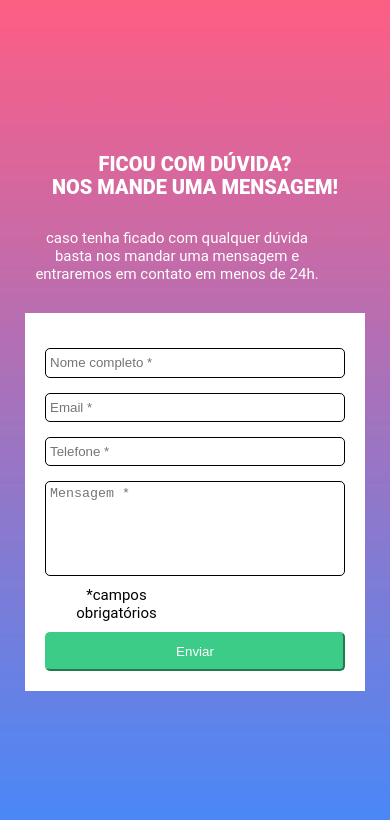
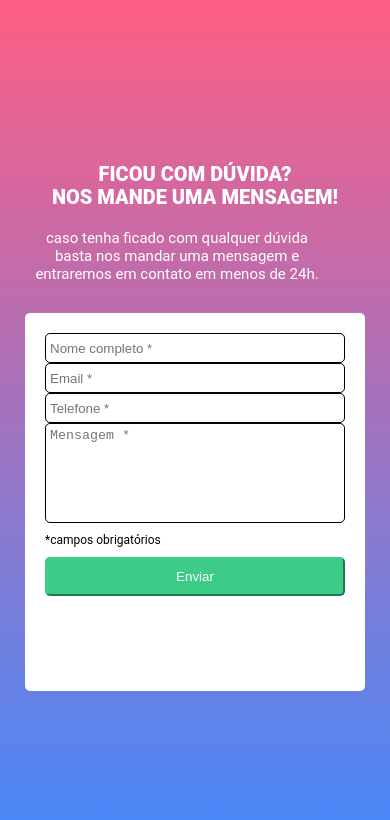
Before and after one commit to Moniquecarvalho/formulario-com-validacao, a plain HTML site: page index.html in a window 390 px wide. Drawn offline with Linux system fonts and the light colour scheme.

Commit message:
Alterando as margins

```diff
--- a/src/css/style.css
+++ b/src/css/style.css
@@ -48,12 +48,12 @@ body {
   display: flex;
   flex-direction: column;
   padding: 20px;
+  border-radius: 5px;
 }
 
 .form .dados {
   height: 30px;
   padding: 4px;
-  margin-top: 15px;
   border: 1px solid;
   border-radius: 5px;
 }
@@ -67,10 +67,11 @@ body {
   font-weight: 400;
   font-size: 8px;
   color: #F52E2E;
+  padding-bottom: 10px ;
 }
 
 .form .required-field {
-  font-size: 15px;
+  font-size: 12px;
   padding: 10px 0;
 }
 
@@ -100,15 +101,15 @@ body {
   .container{
     display: flex;
     flex-direction: column;
-    text-align: center;
-    gap: 30px;
+    align-items: center;
   }
 
-  .text {
-    gap: 20px;
+  .text h1{
+    text-align: center;
+    margin: 10px 0;
   }
 
-  .required-field{
-    margin-right: 157px;
+  .text p{
+    text-align: center;
   }
 }
```
